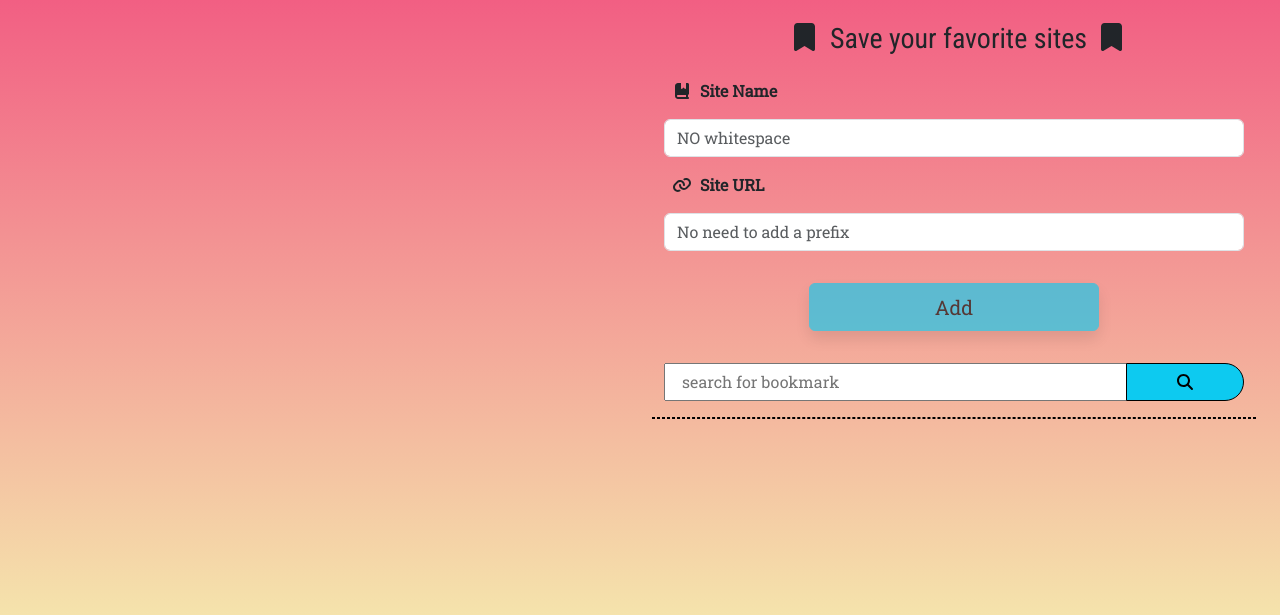
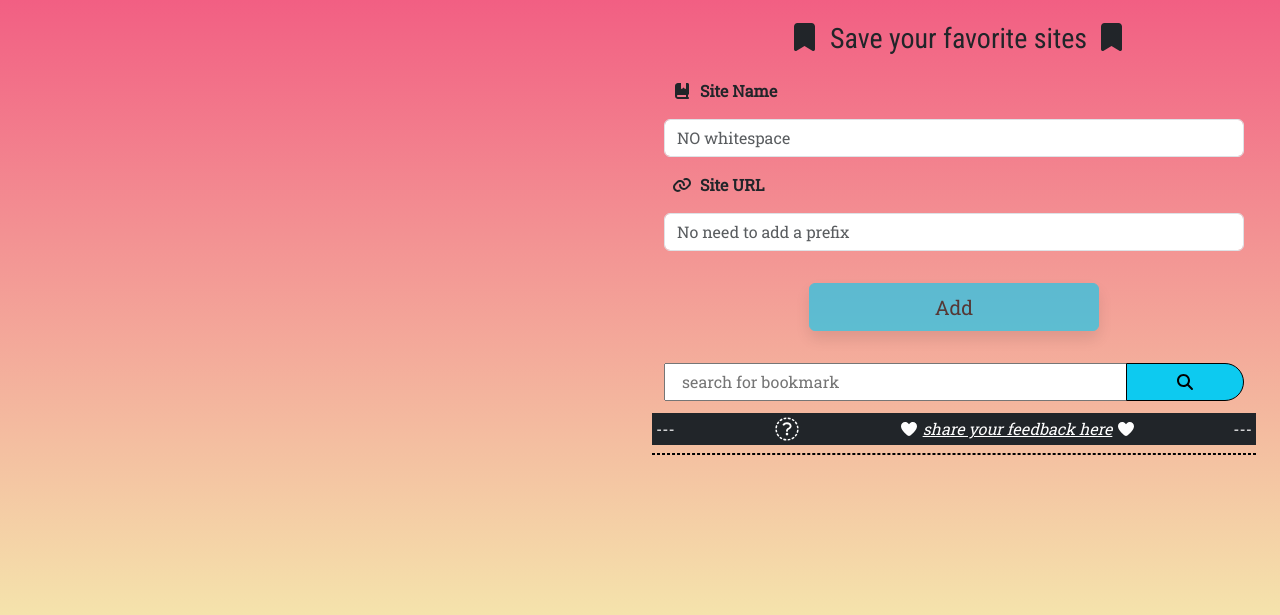
Before and after one commit to iamAmr99/Bookmarker, a plain HTML site: page index.html in a window 1280 px wide. Shown: the part 167-782 px from the top of the page. Drawn offline with nearby package versions, Linux system fonts and the light colour scheme.

Commit message:
last updated

```diff
--- a/index.html
+++ b/index.html
@@ -99,6 +99,7 @@
           />
 
           <button
+            type="button"
             class="btn btn-info fs-5 p-2 w-50 my-4 mx-auto shadow"
             id="addBtn"
             disabled
@@ -115,11 +116,22 @@
             placeholder="search for bookmark"
           />
           <button
+            title="search"
             class="btn btn-info px-5 border-black rounded-pill rounded-start-0"
           >
             <i class="fa-solid fa-magnifying-glass"></i>
           </button>
         </div>
+        <footer class="bg-dark w-100 p-1 my-1 d-flex justify-content-between">
+          <span class="text-white">---</span>
+          <a href="#" title="link to my github"
+            ><i class="fa-soild fa-brands fa-github fa-xl text-white"></i
+          ></a>
+          <a href="#" class="text-white"
+            ><div class="fst-italic "><i class="fa-solid fa-heart fa-fade"></i><span class="mx-1">share your feedback here</span class="mx-2"><i class="fa-solid fa-heart fa-fade"></i></div></a
+          >
+          <span class="text-white">---</span>
+        </footer>
       </div>
       <!-- ! FORM __ END -->
       <div class="line my-2"><!-- ! LINE BR --></div>
```
